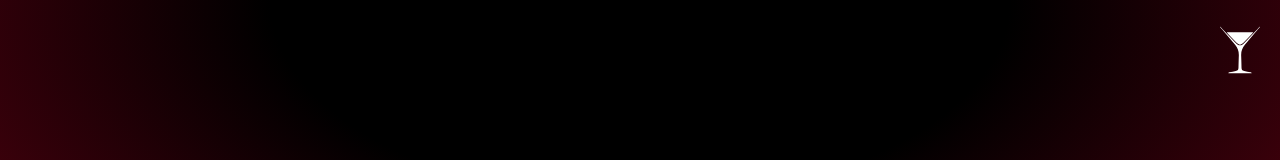
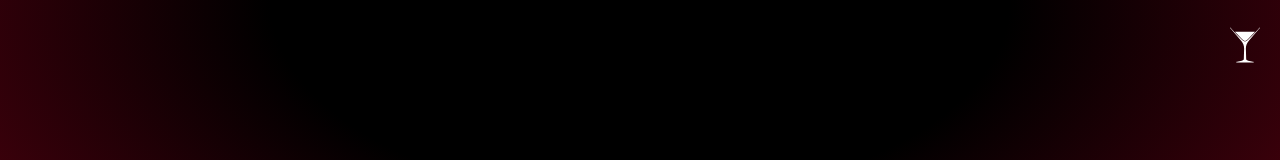
Before and after one commit to samvarcia/alamodewebsitetest, a Next.js app: page / in a window 1280 px wide. Shown: the top 160 px of the page. Built offline with nearby package versions, Linux system fonts and the light colour scheme.

Commit message:
smaller cup

```diff
--- a/app/page.js
+++ b/app/page.js
@@ -18,8 +18,8 @@ export default function Home() {
           />
           <Link href={"/checkin"}>
             <Image
-              width={40}
-              height={60}
+              width={30}
+              height={50}
               src="/newcup.svg"
               className={styles.check}
             />
```
